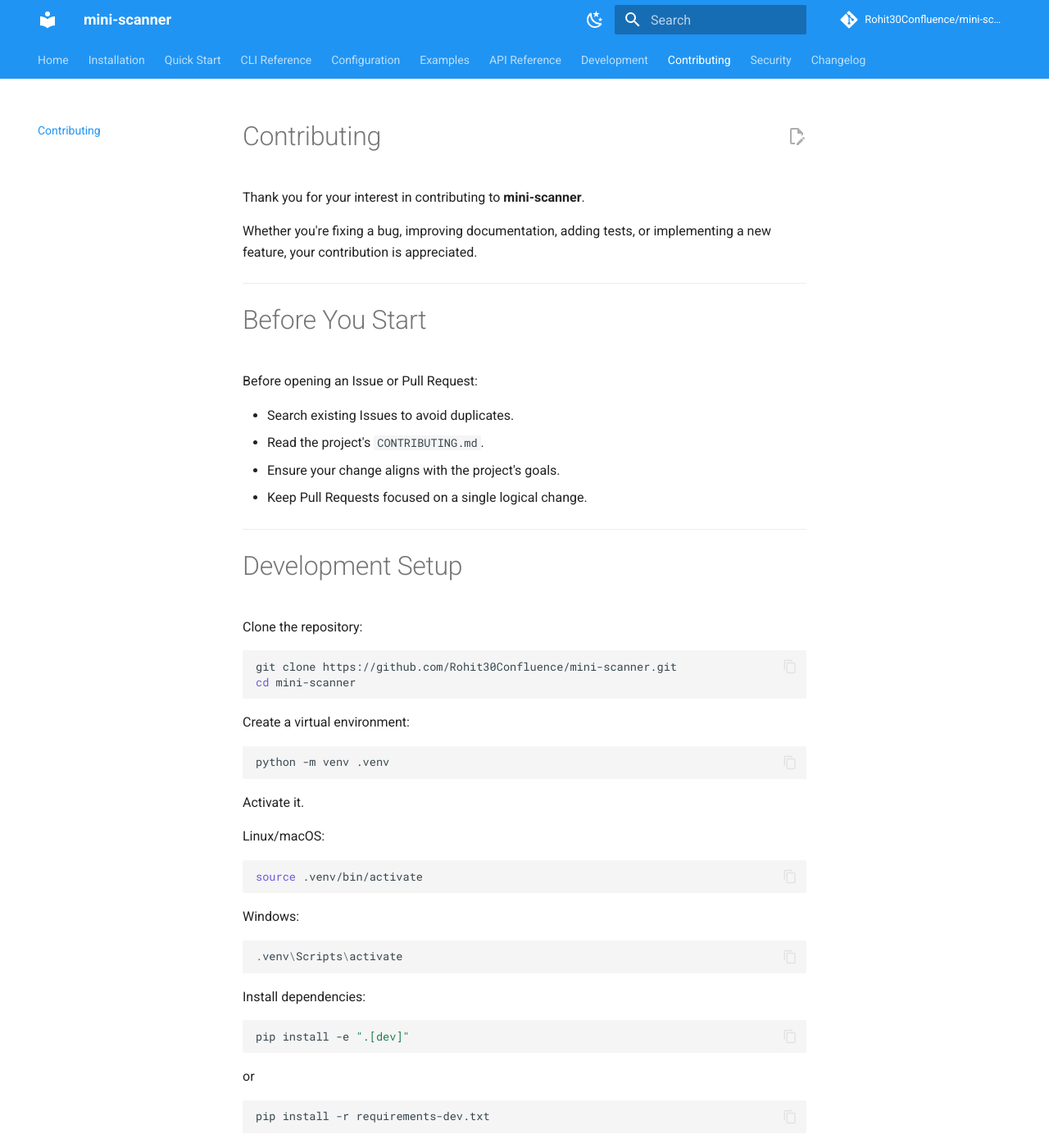
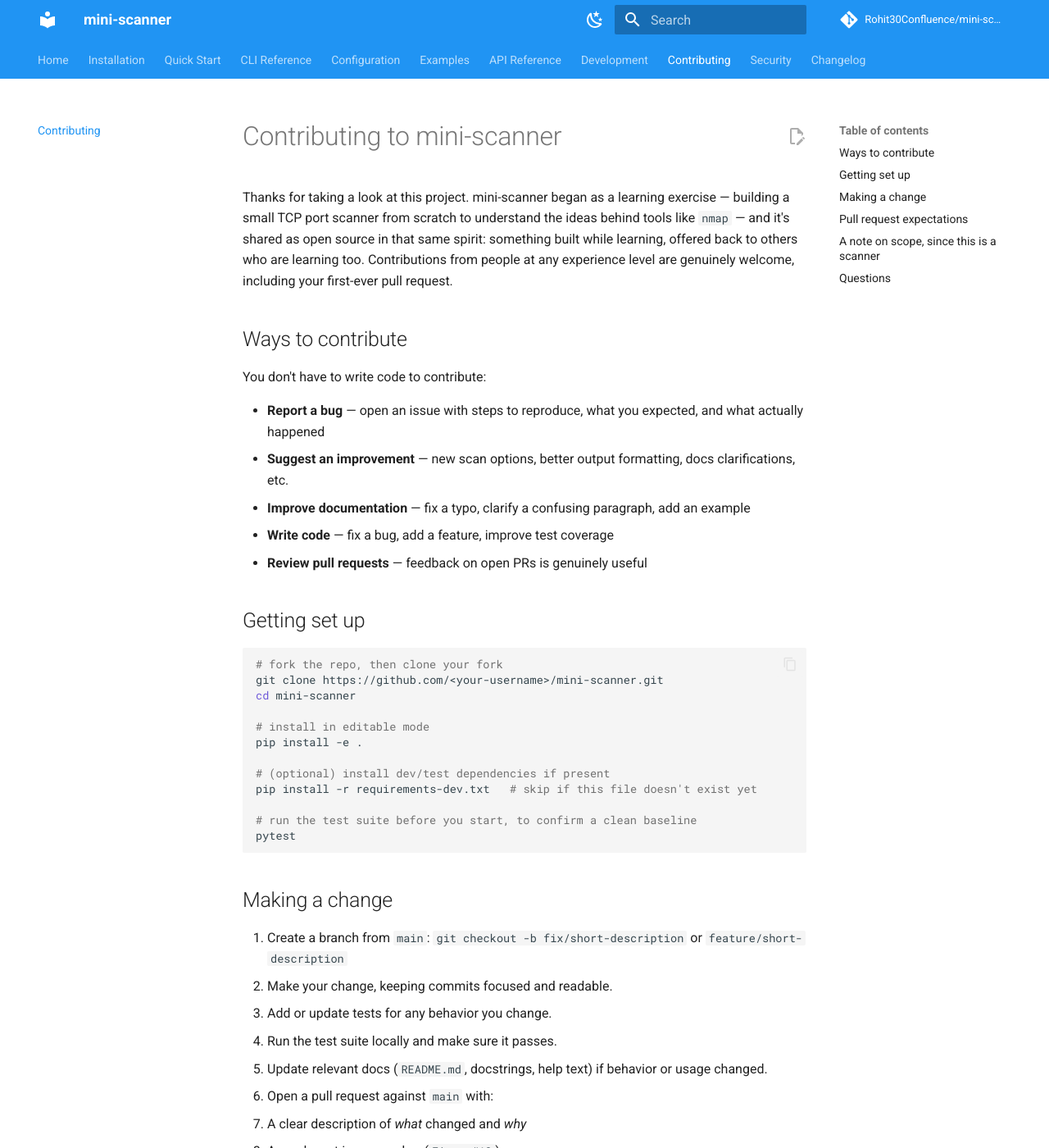
Before and after one commit to Rohit30Confluence/mini-scanner, an MkDocs documentation site: the page built from docs/contributing.md, in a window 1280 px wide and 1400 px high. Shown: the whole window at 82% size. Built offline with MkDocs 1.6.1 and Material for MkDocs 9.7.7, drawn with Linux system fonts in a browser that asks for light colours; comment, search, counter and statistics services are not loaded; some of the changed text lies outside the part shown.

Commit message:
Revise contributing guidelines for clarity and detail
Updated the contributing guidelines to clarify the contribution process and expectations.

````diff
--- a/docs/contributing.md
+++ b/docs/contributing.md
@@ -1,283 +1,77 @@
-# Contributing
+# Contributing to mini-scanner
 
-Thank you for your interest in contributing to **mini-scanner**.
+Thanks for taking a look at this project. mini-scanner began as a
+learning exercise — building a small TCP port scanner from scratch to
+understand the ideas behind tools like `nmap` — and it's shared as open
+source in that same spirit: something built while learning, offered back
+to others who are learning too. Contributions from people at any
+experience level are genuinely welcome, including your first-ever pull
+request.
 
-Whether you're fixing a bug, improving documentation, adding tests, or implementing a new feature, your contribution is appreciated.
+## Ways to contribute
 
----
+You don't have to write code to contribute:
 
-# Before You Start
+- **Report a bug** — open an issue with steps to reproduce, what you
+  expected, and what actually happened
+- **Suggest an improvement** — new scan options, better output formatting,
+  docs clarifications, etc.
+- **Improve documentation** — fix a typo, clarify a confusing paragraph,
+  add an example
+- **Write code** — fix a bug, add a feature, improve test coverage
+- **Review pull requests** — feedback on open PRs is genuinely useful
 
-Before opening an Issue or Pull Request:
-
-- Search existing Issues to avoid duplicates.
-- Read the project's `CONTRIBUTING.md`.
-- Ensure your change aligns with the project's goals.
-- Keep Pull Requests focused on a single logical change.
-
----
-
-# Development Setup
-
-Clone the repository:
+## Getting set up
 
 ```bash
-git clone https://github.com/Rohit30Confluence/mini-scanner.git
+# fork the repo, then clone your fork
+git clone https://github.com/<your-username>/mini-scanner.git
 cd mini-scanner
-```
 
-Create a virtual environment:
+# install in editable mode
+pip install -e .
 
-```bash
-python -m venv .venv
-```
+# (optional) install dev/test dependencies if present
+pip install -r requirements-dev.txt   # skip if this file doesn't exist yet
 
-Activate it.
-
-Linux/macOS:
-
-```bash
-source .venv/bin/activate
-```
-
-Windows:
-
-```powershell
-.venv\Scripts\activate
-```
-
-Install dependencies:
-
-```bash
-pip install -e ".[dev]"
-```
-
-or
-
-```bash
-pip install -r requirements-dev.txt
-```
-
----
-
-# Creating a Branch
-
-Always create a feature branch.
-
-```bash
-git checkout -b feature/add-ipv6-support
-```
-
-Examples:
-
-```
-feature/banner-improvements
-bugfix/socket-timeout
-docs/api-reference
-refactor/thread-pool
-```
-
----
-
-# Code Style
-
-Follow these guidelines:
-
-- PEP 8
-- Black formatting
-- isort import ordering
-- Ruff linting
-- mypy type checking
-- Descriptive naming
-- Small, focused functions
-- Public APIs should include docstrings
-
----
-
-# Running Checks
-
-Format:
-
-```bash
-make format
-```
-
-Lint:
-
-```bash
-make lint
-```
-
-Type checking:
-
-```bash
-make typecheck
-```
-
-Run tests:
-
-```bash
+# run the test suite before you start, to confirm a clean baseline
 pytest
 ```
 
-Run everything:
+## Making a change
 
-```bash
-make check
-```
+1. Create a branch from `main`:
+   `git checkout -b fix/short-description` or `feature/short-description`
+2. Make your change, keeping commits focused and readable.
+3. Add or update tests for any behavior you change.
+4. Run the test suite locally and make sure it passes.
+5. Update relevant docs (`README.md`, docstrings, help text) if behavior
+   or usage changed.
+6. Open a pull request against `main` with:
+   - A clear description of *what* changed and *why*
+   - Any relevant issue number (`Fixes #12`)
+   - Before/after output if the change affects CLI behavior
 
----
+## Pull request expectations
 
-# Writing Tests
+- Keep PRs focused — one logical change per PR is easier to review than a
+  bundle of unrelated fixes.
+- It's fine to open a draft PR early and ask for feedback before it's
+  finished — that's often the fastest way to learn the codebase.
+- Be responsive to review comments, but don't feel discouraged by them —
+  review is about the code, not a judgment of the contributor.
 
-Every new feature or bug fix should include appropriate tests.
+## A note on scope, since this is a scanner
 
-Tests belong in:
+Contributions that add scanning capability should stay focused on
+legitimate network diagnostics and security-education use cases (the same
+spirit as tools like `nmap`). Please don't submit changes intended to
+evade detection, spoof traffic, or otherwise aid unauthorized access to
+systems. See [SECURITY.md](SECURITY.md) for how we think about responsible
+use of this tool more broadly.
 
-```
-tests/
-```
+## Questions
 
-Naming:
-
-```
-test_scanner.py
-test_cli.py
-test_config.py
-```
-
-Keep tests:
-
-- Independent
-- Repeatable
-- Easy to understand
-- Fast to execute
-
----
-
-# Documentation
-
-Update documentation whenever behavior changes.
-
-Possible files include:
-
-```
-README.md
-docs/
-CHANGELOG.md
-```
-
-Examples are encouraged for new features.
-
----
-
-# Commit Messages
-
-Use clear, concise commit messages.
-
-Good examples:
-
-```
-Add IPv6 scanning support
-
-Fix socket timeout handling
-
-Improve CLI help output
-
-Add unit tests for banner grabbing
-
-Update installation guide
-```
-
-Avoid:
-
-```
-fix
-
-update
-
-changes
-
-misc
-```
-
----
-
-# Pull Requests
-
-Before submitting:
-
-- Sync with the latest `main` branch.
-- Ensure CI passes.
-- Resolve merge conflicts.
-- Update documentation if necessary.
-- Keep the PR focused on a single topic.
-
-Include:
-
-- What changed
-- Why it changed
-- How it was tested
-- Any known limitations
-
----
-
-# Reviewing Code
-
-When reviewing contributions:
-
-- Verify correctness.
-- Check readability.
-- Suggest improvements respectfully.
-- Ensure tests cover new functionality.
-- Confirm documentation remains accurate.
-
----
-
-# Reporting Bugs
-
-Include:
-
-- Operating system
-- Python version
-- mini-scanner version
-- Command executed
-- Expected behavior
-- Actual behavior
-- Error messages or stack traces
-- Steps to reproduce
-
----
-
-# Suggesting Features
-
-Feature requests should explain:
-
-- The problem being solved
-- Proposed solution
-- Alternative approaches considered
-- Potential impact on existing users
-
----
-
-# Security Issues
-
-Do **not** report security vulnerabilities through public GitHub Issues.
-
-Follow the project's `SECURITY.md` policy for responsible disclosure.
-
----
-
-# Code of Conduct
-
-All contributors are expected to follow the project's `CODE_OF_CONDUCT.md`.
-
-Be respectful, constructive, and welcoming to others.
-
----
-
-# Recognition
-
-Every accepted contribution—code, documentation, tests, bug reports, or ideas—helps improve the project and is appreciated.
-
-Thank you for contributing to **mini-scanner**!
+If anything here is unclear, or you're not sure whether an idea fits the
+project, open an issue and ask before investing a lot of time — that's
+what issues are for, and no question is too basic.
````
